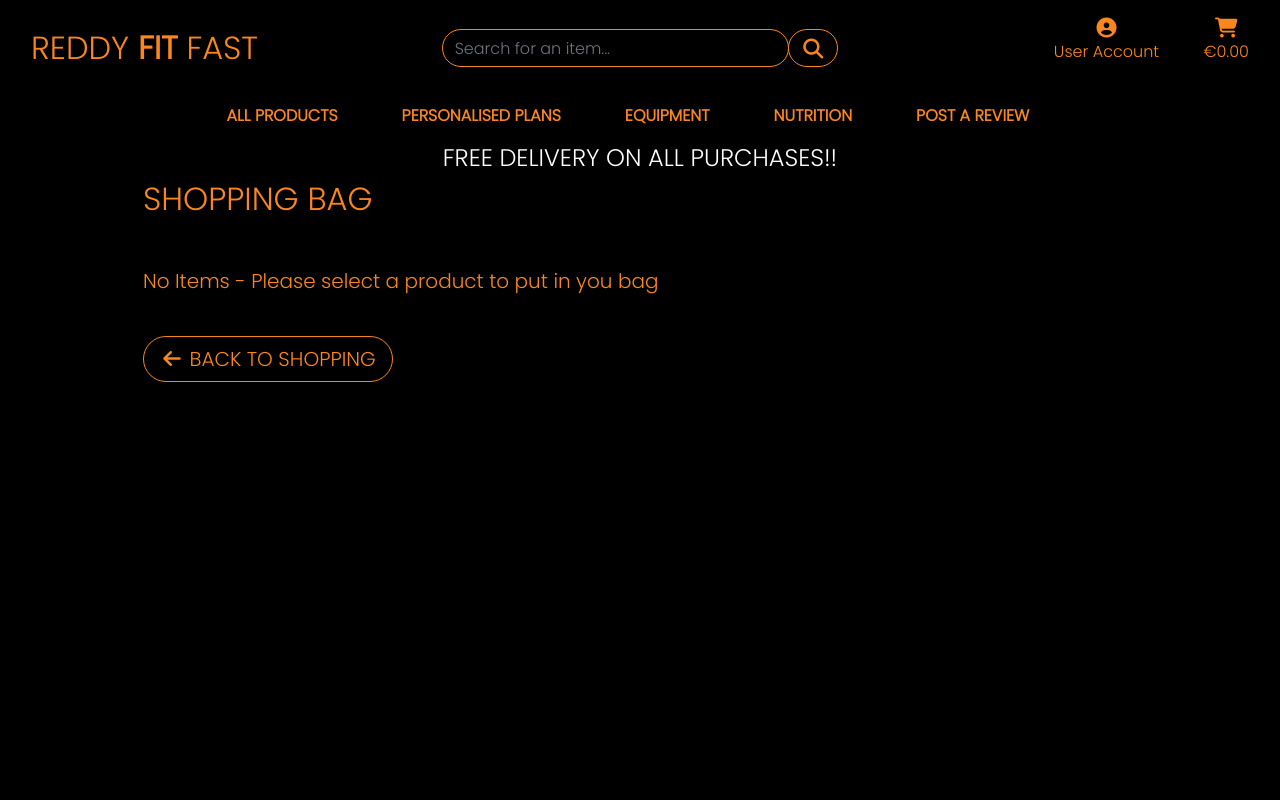
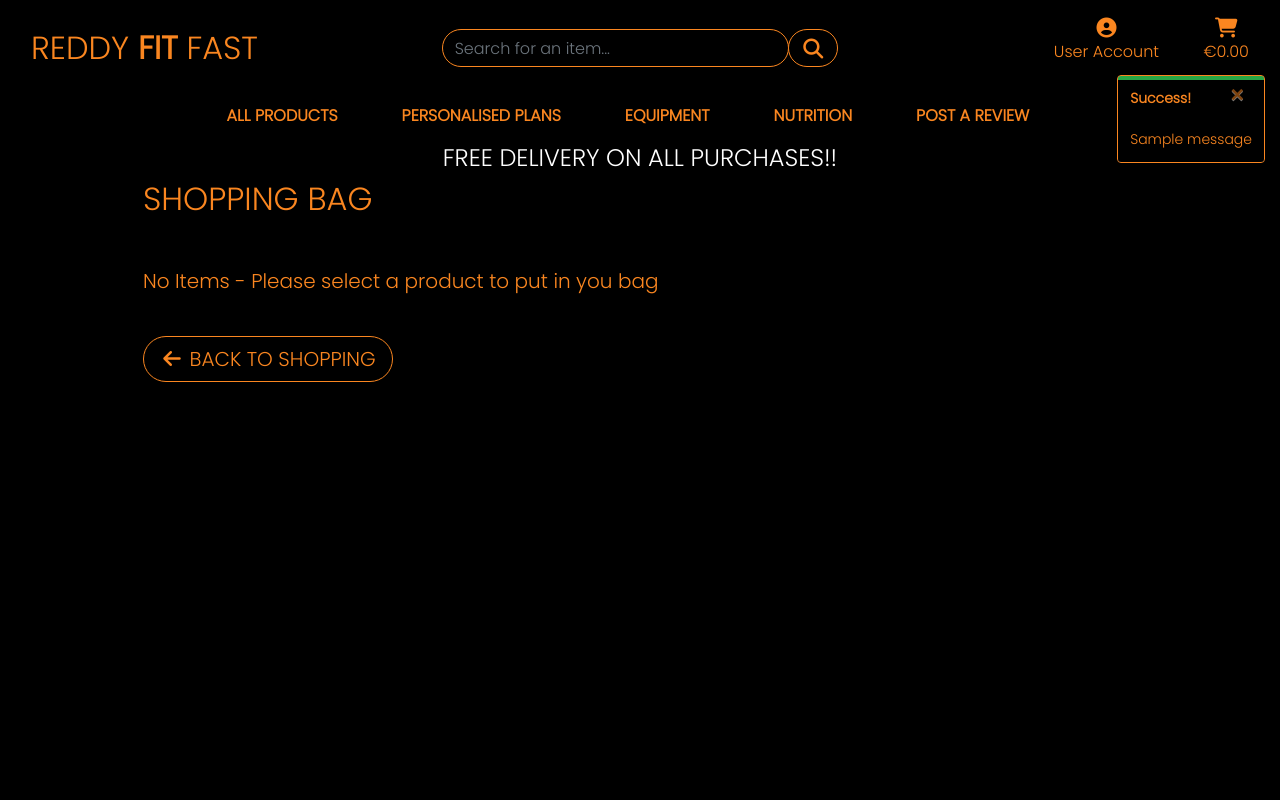
Before and after one commit to Code-Institute-Submissions/MarkReddy87-ReddyFitFast_MayResub, a Django app: page /bag/ in a window 1280 px wide. Run offline with Django 3.2, Linux system fonts and the light colour scheme; tables that the repository leaves empty hold one stand-in row (values such as "Sample post"); one stand-in notice (Sample message) is shown; some libraries are stand-ins or nearby versions.

Commit message:
Added toast templates and messages loop

```diff
--- a/ReddyFitFast/settings.py
+++ b/ReddyFitFast/settings.py
@@ -80,6 +80,8 @@ TEMPLATES = [
     },
 ]
 
+MESSAGE_STORAGE = 'django.contrib.messages.storage.session.SessionStorage'
+
 AUTHENTICATION_BACKENDS = [
     # Needed to login by username in Django admin, regardless of `allauth`
     'django.contrib.auth.backends.ModelBackend',
--- a/bag/templatetags/bag_tools.py
+++ b/bag/templatetags/bag_tools.py
@@ -1,8 +1,10 @@
+""" Imports below """
 from django import template
 
 
 register = template.Library()
 
+
 @register.filter(name='calc_subtotal')
 def calc_subtotal(price, quantity):
     """ A function to calculate the subtotal """
--- a/bag/views.py
+++ b/bag/views.py
@@ -1,5 +1,8 @@
 """ Add relevant imports below """
 from django.shortcuts import render, redirect, reverse, HttpResponse
+from django.contrib import messages
+
+from products.models import Product
 
 # Create your views here.
 
@@ -13,6 +16,7 @@ def view_bag(request):
 def add_to_bag(request, item_id):
     """ Add a quantity of a specific item to the shopping bag """
 
+    product = Product.objects.get(pk=item_id)
     quantity = int(request.POST.get('quantity'))
     redirect_url = request.POST.get('redirect_url')
     bag = request.session.get('bag', {})
@@ -21,6 +25,7 @@ def add_to_bag(request, item_id):
         bag[item_id] += quantity
     else:
         bag[item_id] = quantity
+        messages.success(request, f'Added {product.name} to your bag')
 
     request.session['bag'] = bag
     return redirect(redirect_url)
--- a/static/css/base.css
+++ b/static/css/base.css
@@ -81,6 +81,19 @@ body {
     cursor: pointer;
 }
 
+/* -------------------------------- Toasts */
+
+.message-container {
+    position: fixed;
+    top: 75px;
+    right: 15px;
+    z-index: 9999999999;
+}
+
+.toast-cap {
+    height: 4px;
+}
+
 /* -------------------------------- Media Queries */
 
 /* Slightly larger container on xl screens */
--- a/templates/base.html
+++ b/templates/base.html
@@ -122,7 +122,21 @@
     </header>
 
     {% if messages %}
-    <div class="message-container"></div>
+        <div class="message-container">
+            {% for message in messages %}
+                {% with message.level as level %}
+                    {% if level == 40 %}
+                        {% include 'includes/toasts/toast_error.html' %}
+                    {% elif level == 30 %}
+                        {% include 'includes/toasts/toast_warning.html' %}
+                    {% elif level == 25 %}
+                        {% include 'includes/toasts/toast_success.html' %}
+                    {% else %}
+                        {% include 'includes/toasts/toast_info.html' %}
+                    {% endif %}
+                {% endwith %}
+            {% endfor %}
+        </div>
     {% endif %}
 
     {% block page_header %}
@@ -132,6 +146,9 @@
     {% endblock %}
 
     {% block postloadjs %}
+        <script type="text/javascript">
+            $('.toast').toast('show');
+        </script>
     {% endblock %}
 
 </body>
--- /dev/null
+++ b/templates/includes/toasts/toast_success.html
@@ -0,0 +1,12 @@
+<div class="toast border-orange" data-autohide="false">
+    <div class="toast-cap w-100 bg-success"></div>
+    <div class="toast-header orange">
+        <strong class="mr-auto">Success!</strong>
+        <button type="button" class="ml-2 mb-1 close button-orange rounded-pill px-2" data-dismiss="toast" aria-label="Close">
+            <span aria-hidden="true">&times;</span>
+        </button>
+    </div>
+    <div class="toast-body orange">
+        {{ message }}
+    </div>
+</div>
```
Also changed, not shown: templates/includes/toasts/toast_error.html (added, +12 -0 lines), templates/includes/toasts/toast_info.html (added, +12 -0 lines), templates/includes/toasts/toast_warning.html (added, +12 -0 lines).
